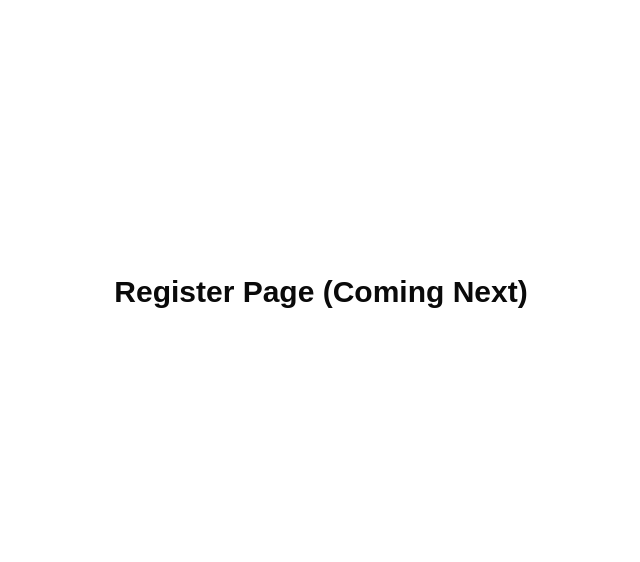
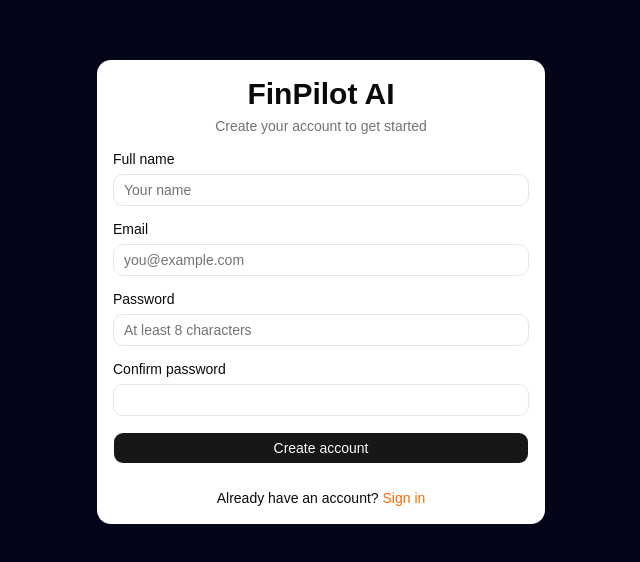
Before and after one commit to Abhilash-42/finpilot-ai, a React (Vite) app in the folder finpilot-ui/: page /register in a window 1280 px wide. Shown: the part 108-670 px from the top of the page, without its empty margins (319-959 px from the left). Built offline with nearby package versions, Linux system fonts and the light colour scheme; no server answers.

Commit message:
Implement registration form with validation

```diff
--- a/finpilot-ui/src/pages/auth/Register.jsx
+++ b/finpilot-ui/src/pages/auth/Register.jsx
@@ -1,9 +1,96 @@
+import { useState } from "react";
+import { Link, useNavigate } from "react-router-dom";
+import { useForm } from "react-hook-form";
+import { z } from "zod";
+import { zodResolver } from "@hookform/resolvers/zod";
+import { motion } from "framer-motion";
+
+import { useAuth } from "@/context/AuthContext";
+import { Button } from "@/components/ui/button";
+import { Card, CardContent, CardHeader, CardTitle, CardDescription } from "@/components/ui/card";
+import { Input } from "@/components/ui/input";
+import { Label } from "@/components/ui/label";
+
+const registerSchema = z
+  .object({
+    full_name: z.string().trim().min(2, "Enter your name").max(100, "Name must be 100 characters or fewer"),
+    email: z.string().trim().email("Enter a valid email"),
+    password: z.string().min(8, "Password must be at least 8 characters").max(128, "Password must be 128 characters or fewer"),
+    confirmPassword: z.string(),
+  })
+  .refine((values) => values.password === values.confirmPassword, {
+    message: "Passwords do not match",
+    path: ["confirmPassword"],
+  });
+
 export default function Register() {
+  const navigate = useNavigate();
+  const { register: registerUser } = useAuth();
+  const [error, setError] = useState("");
+
+  const {
+    register,
+    handleSubmit,
+    formState: { errors, isSubmitting },
+  } = useForm({ resolver: zodResolver(registerSchema) });
+
+  const onSubmit = async ({ full_name, email, password }) => {
+    setError("");
+    try {
+      await registerUser({ full_name: full_name.trim(), email: email.trim(), password });
+      navigate("/login", { replace: true, state: { registered: true, email: email.trim() } });
+    } catch (err) {
+      const detail = err.response?.data?.detail;
+      setError(typeof detail === "string" ? detail : "Unable to create your account. Please try again.");
+    }
+  };
+
   return (
-    <div className="min-h-screen flex items-center justify-center">
-      <h1 className="text-3xl font-bold">
-        Register Page (Coming Next)
-      </h1>
+    <div className="min-h-screen bg-slate-950 flex items-center justify-center px-4 py-10">
+      <motion.div
+        className="w-full max-w-md"
+        initial={{ opacity: 0, y: 20 }}
+        animate={{ opacity: 1, y: 0 }}
+        transition={{ duration: 0.35 }}
+      >
+        <Card className="w-full">
+          <CardHeader>
+            <CardTitle className="text-center text-3xl font-bold">FinPilot AI</CardTitle>
+            <CardDescription className="text-center">Create your account to get started</CardDescription>
+          </CardHeader>
+          <CardContent>
+            <form onSubmit={handleSubmit(onSubmit)} className="space-y-4" noValidate>
+              <div className="space-y-2">
+                <Label htmlFor="full_name">Full name</Label>
+                <Input id="full_name" autoComplete="name" placeholder="Your name" aria-invalid={!!errors.full_name} {...register("full_name")} />
+                {errors.full_name && <p className="text-sm text-red-500">{errors.full_name.message}</p>}
+              </div>
+              <div className="space-y-2">
+                <Label htmlFor="email">Email</Label>
+                <Input id="email" type="email" autoComplete="email" placeholder="you@example.com" aria-invalid={!!errors.email} {...register("email")} />
+                {errors.email && <p className="text-sm text-red-500">{errors.email.message}</p>}
+              </div>
+              <div className="space-y-2">
+                <Label htmlFor="password">Password</Label>
+                <Input id="password" type="password" autoComplete="new-password" placeholder="At least 8 characters" aria-invalid={!!errors.password} {...register("password")} />
+                {errors.password && <p className="text-sm text-red-500">{errors.password.message}</p>}
+              </div>
+              <div className="space-y-2">
+                <Label htmlFor="confirmPassword">Confirm password</Label>
+                <Input id="confirmPassword" type="password" autoComplete="new-password" aria-invalid={!!errors.confirmPassword} {...register("confirmPassword")} />
+                {errors.confirmPassword && <p className="text-sm text-red-500">{errors.confirmPassword.message}</p>}
+              </div>
+              {error && <p role="alert" className="text-center text-sm text-red-500">{error}</p>}
+              <Button type="submit" className="w-full" disabled={isSubmitting}>
+                {isSubmitting ? "Creating account..." : "Create account"}
+              </Button>
+            </form>
+            <p className="mt-6 text-center text-sm">
+              Already have an account? <Link to="/login" className="text-orange-500 hover:underline">Sign in</Link>
+            </p>
+          </CardContent>
+        </Card>
+      </motion.div>
     </div>
   );
 }
```
